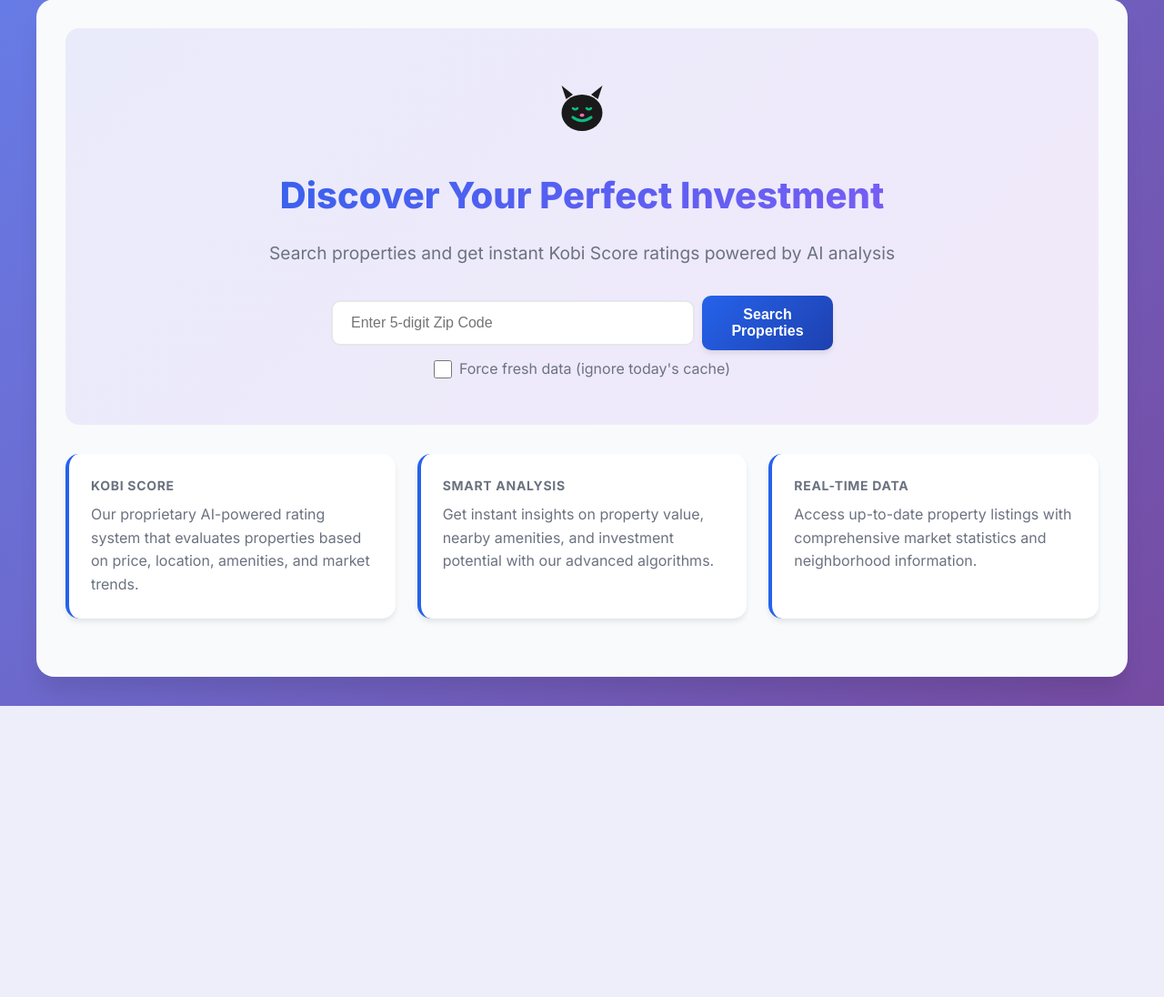
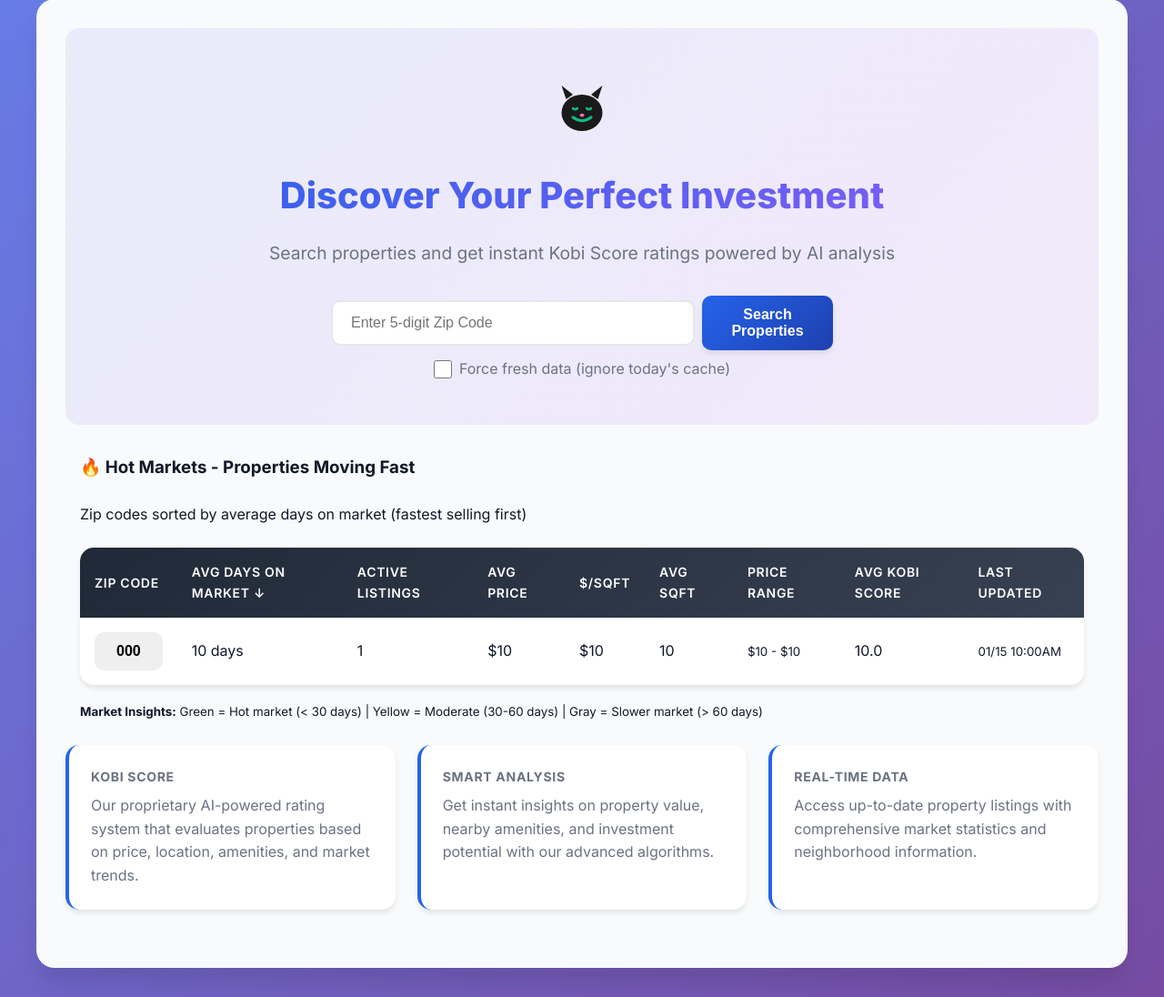
Before and after one commit to sergio-m/realest, a Flask app: page / in a window 1280 px wide. Shown: the part 131-1227 px from the top of the page at 91% size. Before the commit the page ends 907 px from the top, so only its background shows below. Run offline with Flask 3, Linux system fonts and the light colour scheme; a database or web service that is not in the repository returns one stand-in record (values such as "Sample title"); some libraries are stand-ins or nearby versions.

Commit message:
latest changes... Too much vino

```diff
--- a/app.py
+++ b/app.py
@@ -40,8 +40,10 @@ def create_app(config_name='default'):
 
     @app.route('/')
     def index():
-        """Home page with search form."""
-        return render_template('index.html')
+        """Home page with search form and market analytics."""
+        # Get zip code analytics
+        analytics = db_manager.get_zip_code_analytics()
+        return render_template('index.html', analytics=analytics)
 
     @app.route('/search', methods=['GET', 'POST'])
     def search_properties():
--- a/database.py
+++ b/database.py
@@ -297,4 +297,42 @@ class DatabaseManager:
         finally:
             cur.close()
 
+    def get_zip_code_analytics(self):
+        """Get market analytics for all zip codes in the database."""
+        try:
+            cur = self.connection.cursor()
+
+            # Aggregate property-level metrics by zip code for market analysis
+            query = """
+                SELECT
+                    zip_code,
+                    COUNT(*) AS property_count,
+                    ROUND(AVG(days_on_market)::numeric, 1) AS avg_days_on_market,
+                    ROUND(AVG(price)::numeric, 0) AS avg_price,
+                    ROUND(AVG(price_per_sqft)::numeric, 2) AS avg_price_per_sqft,
+                    ROUND(AVG(investment_score)::numeric, 2) AS avg_kobi_score,
+                    MIN(price) AS min_price,
+                    MAX(price) AS max_price,
+                    ROUND(AVG(square_feet)::numeric, 0) AS avg_square_feet,
+                    MAX(created_at) AS last_updated
+                FROM properties
+                WHERE price IS NOT NULL
+                  AND days_on_market IS NOT NULL
+                  AND square_feet IS NOT NULL
+                GROUP BY zip_code
+                ORDER BY avg_days_on_market ASC
+            """
+
+            cur.execute(query)
+            analytics = cur.fetchall()
+
+            logger.info(f"Retrieved analytics for {len(analytics)} zip codes")
+            return analytics
+
+        except Exception as e:
+            logger.error(f"Error getting zip code analytics: {e}")
+            return []
+        finally:
+            cur.close()
+
 db_manager = DatabaseManager()
--- a/templates/index.html
+++ b/templates/index.html
@@ -29,6 +29,78 @@
   </form>
 </div>
 
+{% if analytics %}
+<div class="container mt-5">
+  <h3 class="mb-4">🔥 Hot Markets - Properties Moving Fast</h3>
+  <p class="text-muted mb-3">Zip codes sorted by average days on market (fastest selling first)</p>
+
+  <div class="table-responsive">
+    <table class="table table-hover table-dark">
+      <thead>
+        <tr>
+          <th>Zip Code</th>
+          <th title="Average days properties stay on market">Avg Days on Market ↓</th>
+          <th title="Number of active listings">Active Listings</th>
+          <th title="Average listing price">Avg Price</th>
+          <th title="Average price per square foot">$/SqFt</th>
+          <th title="Average square footage">Avg SqFt</th>
+          <th title="Price range in market">Price Range</th>
+          <th title="Average Kobi investment score">Avg Kobi Score</th>
+          <th title="Last data update">Last Updated</th>
+        </tr>
+      </thead>
+      <tbody>
+        {% for row in analytics %}
+        <tr class="{% if row.avg_days_on_market < 30 %}table-success{% elif row.avg_days_on_market < 60 %}table-warning{% endif %}">
+          <td>
+            <form method="POST" action="{{ url_for('search_properties') }}" style="display: inline;">
+              <input type="hidden" name="zip_code" value="{{ row.zip_code }}">
+              <button type="submit" class="btn btn-link p-0 text-decoration-none">
+                <strong>{{ row.zip_code }}</strong>
+              </button>
+            </form>
+          </td>
+          <td>
+            <span class="badge {% if row.avg_days_on_market < 30 %}bg-success{% elif row.avg_days_on_market < 60 %}bg-warning{% else %}bg-secondary{% endif %}">
+              {{ row.avg_days_on_market|int }} days
+            </span>
+          </td>
+          <td>{{ row.property_count }}</td>
+          <td>${{ "{:,.0f}".format(row.avg_price) }}</td>
+          <td>${{ "{:.0f}".format(row.avg_price_per_sqft) }}</td>
+          <td>{{ "{:,.0f}".format(row.avg_square_feet) }}</td>
+          <td>
+            <small class="text-muted">
+              ${{ "{:,.0f}".format(row.min_price) }} - ${{ "{:,.0f}".format(row.max_price) }}
+            </small>
+          </td>
+          <td>
+            <span class="badge {% if row.avg_kobi_score >= 80 %}bg-success{% elif row.avg_kobi_score >= 60 %}bg-primary{% elif row.avg_kobi_score >= 40 %}bg-warning{% else %}bg-danger{% endif %}">
+              {{ "{:.1f}".format(row.avg_kobi_score) }}
+            </span>
+          </td>
+          <td>
+            <small class="text-muted">
+              {{ row.last_updated.strftime('%m/%d %I:%M%p') }}
+            </small>
+          </td>
+        </tr>
+        {% endfor %}
+      </tbody>
+    </table>
+  </div>
+
+  <div class="mt-3">
+    <small class="text-muted">
+      <strong>Market Insights:</strong>
+      <span class="badge bg-success">Green</span> = Hot market (< 30 days) |
+      <span class="badge bg-warning">Yellow</span> = Moderate (30-60 days) |
+      <span class="badge bg-secondary">Gray</span> = Slower market (> 60 days)
+    </small>
+  </div>
+</div>
+{% endif %}
+
 <div class="stats-grid mt-4">
   <div class="stat-card">
     <h5>Kobi Score</h5>
```
